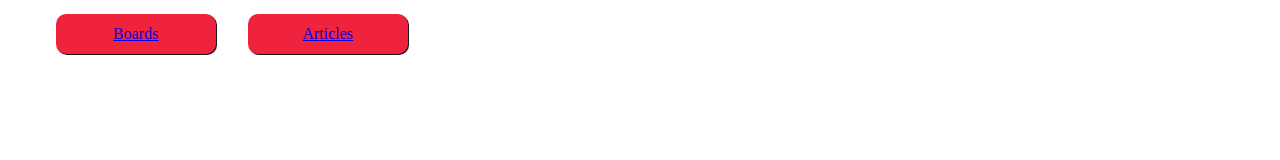
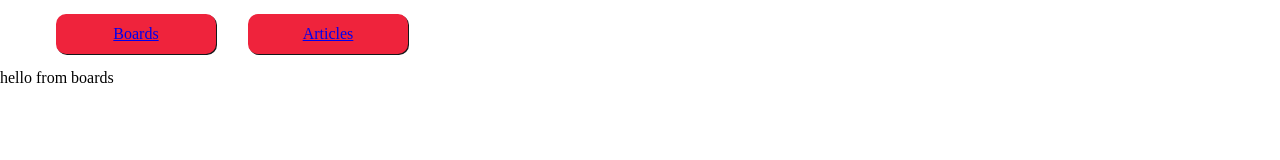
Before and after one commit to pintereach-pmltr/buildFTSG1-pintereach-FE, a React (Create React App) app in the folder pintereach/: page /dashboard/boards in a window 1280 px wide. Shown: the part 314-474 px from the top of the page. Built offline with nearby package versions, Linux system fonts and the light colour scheme; no server answers; sample sign-in values are in the browser's storage.

Commit message:
add boards skeleton component and route

```diff
--- /dev/null
+++ b/pintereach/src/views/dashboard/Boards.js
@@ -0,0 +1,10 @@
+// react imports
+import React from 'react';
+
+const Boards = () => {
+    return (
+        <div>hello from boards</div>
+    );
+};
+
+export default Boards;
--- a/pintereach/src/views/dashboard/Dashboard.js
+++ b/pintereach/src/views/dashboard/Dashboard.js
@@ -2,6 +2,8 @@
 import React, { Component } from 'react';
 // redux imports
 import { connect } from 'react-redux';
+// react router imports
+import { Route } from 'react-router-dom';
 // action imports
 import { fetchBoards, fetchArticles } from '../../store/actions/index';
 // component imports
@@ -11,6 +13,7 @@ import Profile from '../../components/Profile';
 import DashNav from '../../components/DashNav';
 import BoardForm from '../../components/BoardForm';
 import ArticleForm from '../../components/ArticleForm';
+import Boards from './Boards';
 // styled components imports
 import styled from 'styled-components';
 
@@ -35,7 +38,7 @@ class Dashboard extends Component {
                 <Navigation />
                 <Profile />
                 <DashNav />
-
+                <Route path='/dashboard/boards' component={Boards} />
 
 
 
```
